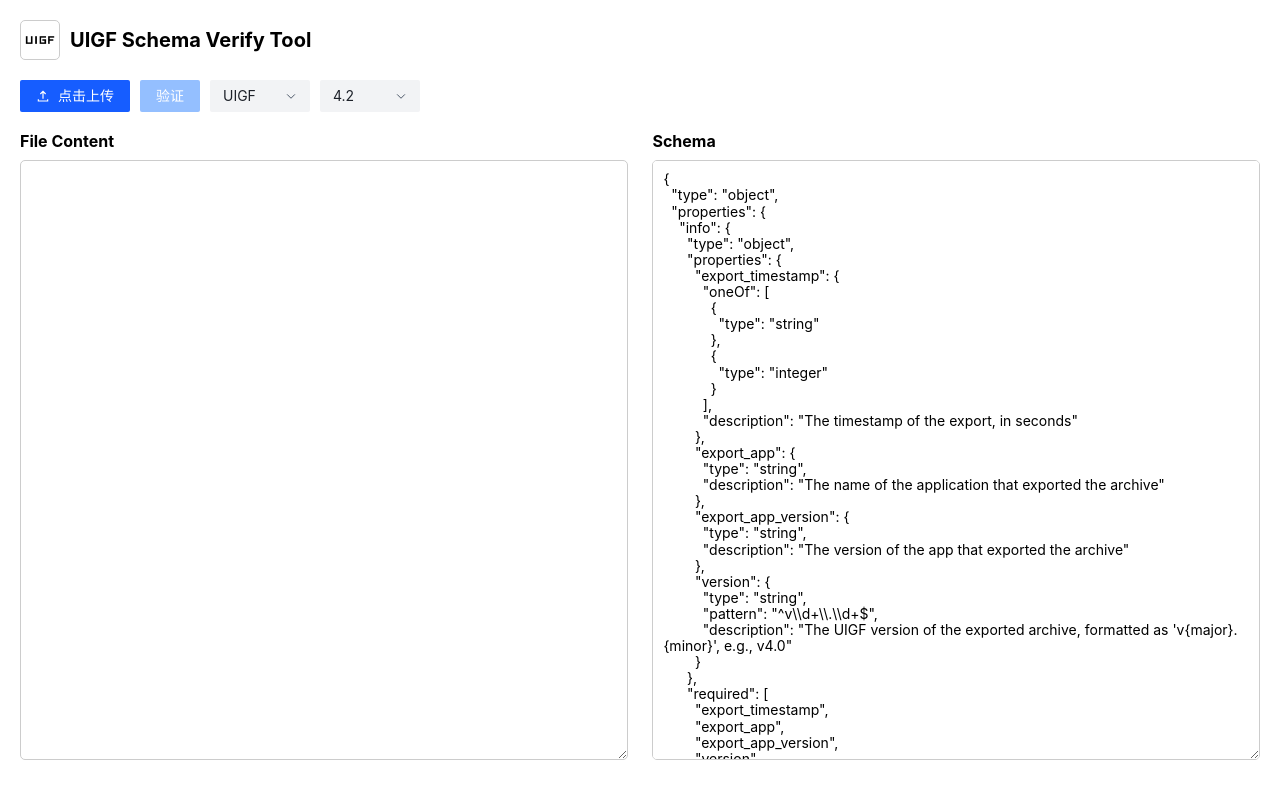
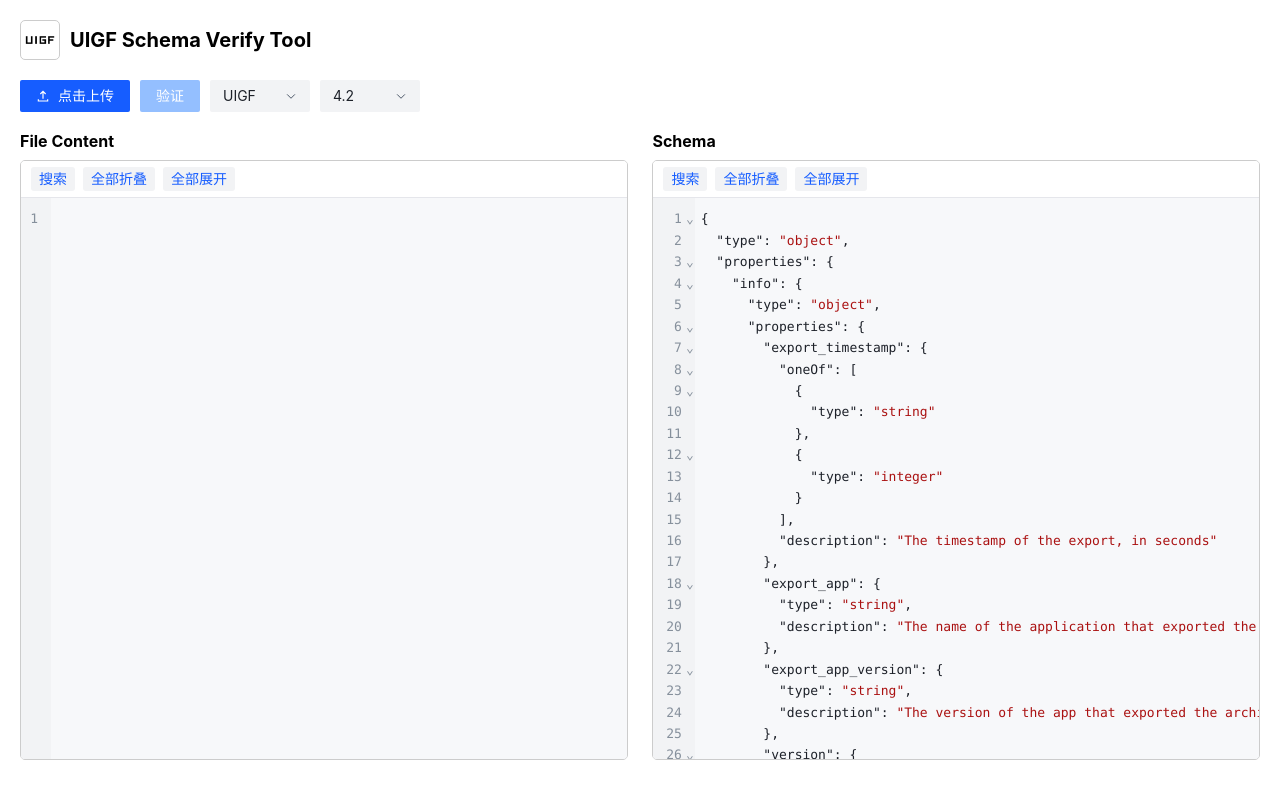
Before and after one commit to UIGF-org/UIGF-SchemaVerify, a Vue app: page / in a window 1280 px wide. Built offline with nearby package versions, Linux system fonts and the light colour scheme.

Commit message:
✨ 添加支持高亮折叠和搜索的 JSON 查看器

```diff
--- a/package.json
+++ b/package.json
@@ -10,6 +10,12 @@
     "fmt": "prettier --write src/**/*.json"
   },
   "dependencies": {
+    "@codemirror/commands": "^6.11.1",
+    "@codemirror/lang-json": "^6.0.2",
+    "@codemirror/language": "^6.12.4",
+    "@codemirror/search": "^6.7.2",
+    "@codemirror/state": "^6.7.6",
+    "@codemirror/view": "^6.43.13",
     "ajv": "^8.20.0",
     "vue": "^3.5.43"
   },
--- a/src/App.vue
+++ b/src/App.vue
@@ -34,27 +34,36 @@
     <div class="verify-body">
       <div class="verify-item">
         <div class="verify-title">File Content</div>
-        <div v-if="previewTruncated" class="preview-note">仅预览前 100 KB；验证使用完整文件。</div>
-        <textarea class="verify-box" :value="filePreview" readonly/>
+        <div v-if="selectedFile" class="preview-note">
+          {{ previewFormatted ? '已格式化 · 2 空格缩进' : '原始内容' }}
+          <span v-if="previewTruncated"> · 仅显示前约 10 万字符；验证使用完整文件。</span>
+        </div>
+        <JsonPreview class="verify-box" :content="filePreview" label="文件 JSON 预览"/>
       </div>
       <div class="verify-item">
         <div class="verify-title">
           <span>Schema</span>
         </div>
-        <textarea class="verify-box" :value="curSchemaContent" readonly/>
+        <JsonPreview class="verify-box" :content="curSchemaContent" label="Schema JSON"/>
       </div>
     </div>
+    <a-modal v-model:visible="errorDataVisible" title="错误数据" :footer="false" width="min(800px, 90vw)">
+      <a-alert type="error" class="error-data-message">{{ errorDataMessage }}</a-alert>
+      <div class="error-data-path">{{ errorDataPath }}</div>
+      <JsonPreview class="verify-box error-data-box" :content="errorData" label="错误数据 JSON"/>
+    </a-modal>
   </div>
 </template>
 
 <script setup lang="ts">
 import type {ErrorObject} from "ajv";
-import {computed, onBeforeUnmount, onMounted, ref, shallowRef, watch} from "vue";
+import {computed, defineAsyncComponent, onBeforeUnmount, onMounted, ref, shallowRef, watch} from "vue";
 import {RequestOption, UploadRequest} from "@arco-design/web-vue";
 import {getSchema, schemaList, SchemaType} from "./tools/schemaSwitch.ts";
 import type {WorkerResponse} from "./tools/verify.worker.ts";
 
-const previewLimit = 100 * 1024;
+const JsonPreview = defineAsyncComponent(() => import('./components/JsonPreview.vue'));
+
 let worker: Worker | undefined;
 let requestId = 0;
 let fileId = 0;
@@ -82,6 +91,7 @@
   schema.value = getSchema(schemaType, selectedVersion);
   requestId++;
   isVerifying.value = false;
+  errorDataVisible.value = false;
   verifyResult.value = "";
 }
 
@@ -96,6 +106,11 @@
 const selectedFile = shallowRef<File | null>(null);
 const filePreview = ref("");
 const previewTruncated = ref(false);
+const previewFormatted = ref(false);
+const errorDataVisible = ref(false);
+const errorData = ref('');
+const errorDataPath = ref('');
+const errorDataMessage = ref('');
 const isVerifying = ref(false);
 //  验证结果
 const verifyResult = ref<string | Array<ErrorObject>>("");
@@ -125,14 +140,8 @@
   selectedFile.value = file;
   fileId++;
   filePreview.value = "";
-  previewTruncated.value = file.size > previewLimit;
-  void file.slice(0, previewLimit).text()
-      .then((content) => {
-        if (selectedFile.value === file) filePreview.value = content;
-      })
-      .catch(() => {
-        if (selectedFile.value === file) filePreview.value = '预览读取失败';
-      });
+  previewTruncated.value = false;
+  previewFormatted.value = false;
   verify();
   option.onSuccess();
   return {};
@@ -146,6 +155,7 @@
   const currentWorker = getWorker();
   const currentRequestId = ++requestId;
   isVerifying.value = true;
+  errorDataVisible.value = false;
   verifyResult.value = "";
   currentWorker.postMessage({type: 'verify', requestId: currentRequestId, fileId, file,
     schemaType: curSchema.value, version: curVersion.value});
@@ -153,6 +163,8 @@
 
 // 显示错误数据
 function showErrData(error: ErrorObject) {
+  errorDataPath.value = error.instancePath;
+  errorDataMessage.value = error.message ?? 'Verification failed';
   worker?.postMessage({type: 'error-data', requestId, path: error.instancePath});
 }
 
@@ -161,9 +173,17 @@
   worker = new Worker(new URL('./tools/verify.worker.ts', import.meta.url), {type: 'module'});
   worker.onmessage = (event: MessageEvent<WorkerResponse>) => {
     const response = event.data;
+    if (response.type === 'preview') {
+      if (response.fileId !== fileId) return;
+      filePreview.value = response.value;
+      previewTruncated.value = response.truncated;
+      previewFormatted.value = response.formatted;
+      return;
+    }
     if (response.requestId !== requestId) return;
     if (response.type === 'error-data') {
-      alert(response.value);
+      errorData.value = response.value;
+      errorDataVisible.value = true;
       return;
     }
     isVerifying.value = false;
@@ -252,6 +272,7 @@
 
 .verify-item {
   width: 49%;
+  min-width: 0;
 }
 
 .verify-title {
@@ -268,10 +289,26 @@
   width: 100%;
   height: calc(100vh - 200px);
   box-sizing: border-box;
-  padding: 10px;
+  padding: 0;
   border: 1px solid #ccc;
   border-radius: 5px;
-  overflow-y: auto;
+  color: #1d2129;
+  background: #f7f8fa;
+}
+
+.error-data-box {
+  height: 45vh;
+}
+
+.error-data-path {
+  margin-bottom: 12px;
+  font-family: monospace;
+  overflow-wrap: anywhere;
+}
+
+.error-data-message {
+  margin-bottom: 12px;
+  overflow-wrap: anywhere;
 }
 
 .preview-note {
--- /dev/null
+++ b/src/components/JsonPreview.vue
@@ -0,0 +1,104 @@
+<template>
+  <div class="json-preview">
+    <div class="json-toolbar">
+      <button type="button" @click="searchText">搜索</button>
+      <button type="button" @click="fold">全部折叠</button>
+      <button type="button" @click="unfold">全部展开</button>
+    </div>
+    <div ref="host" class="json-editor"/>
+  </div>
+</template>
+
+<script setup lang="ts">
+import {onBeforeUnmount, onMounted, ref, watch} from 'vue';
+import {EditorState} from '@codemirror/state';
+import {EditorView, keymap, lineNumbers} from '@codemirror/view';
+import {defaultKeymap} from '@codemirror/commands';
+import {defaultHighlightStyle, foldAll, foldGutter, syntaxHighlighting, unfoldAll} from '@codemirror/language';
+import {json} from '@codemirror/lang-json';
+import {openSearchPanel, search, searchKeymap} from '@codemirror/search';
+
+const props = defineProps<{content: string; label: string}>();
+const host = ref<HTMLDivElement>();
+let view: EditorView | undefined;
+
+onMounted(() => {
+  view = new EditorView({
+    parent: host.value,
+    doc: props.content,
+    extensions: [
+      EditorState.readOnly.of(true),
+      EditorView.editable.of(false),
+      EditorView.contentAttributes.of({'aria-label': props.label, tabindex: '0'}),
+      lineNumbers(),
+      foldGutter(),
+      json(),
+      syntaxHighlighting(defaultHighlightStyle),
+      search({top: true}),
+      keymap.of([...searchKeymap, ...defaultKeymap]),
+      EditorView.theme({
+        '&': {height: '100%', backgroundColor: '#f7f8fa'},
+        '.cm-scroller': {overflow: 'auto', fontFamily: "Consolas, 'Cascadia Code', monospace", fontSize: '13px', lineHeight: '1.65'},
+        '.cm-content': {padding: '10px 0'},
+        '.cm-gutters': {backgroundColor: '#f2f3f5', color: '#86909c', border: 'none'},
+      }),
+    ],
+  });
+});
+
+watch(() => props.content, (content) => {
+  if (!view || content === view.state.doc.toString()) return;
+  view.dispatch({changes: {from: 0, to: view.state.doc.length, insert: content}, selection: {anchor: 0}});
+  view.scrollDOM.scrollTop = 0;
+  view.scrollDOM.scrollLeft = 0;
+});
+
+function searchText() {
+  if (view) openSearchPanel(view);
+}
+
+function fold() {
+  if (view) foldAll(view);
+}
+
+function unfold() {
+  if (view) unfoldAll(view);
+}
+
+onBeforeUnmount(() => view?.destroy());
+</script>
+
+<style scoped>
+.json-preview {
+  display: flex;
+  flex-direction: column;
+  min-width: 0;
+  overflow: hidden;
+}
+
+.json-toolbar {
+  display: flex;
+  gap: 8px;
+  padding: 6px 10px;
+  border-bottom: 1px solid #e5e6eb;
+  background: #fff;
+}
+
+.json-toolbar button {
+  border: 0;
+  border-radius: 3px;
+  padding: 4px 8px;
+  color: #165dff;
+  background: #f2f3f5;
+  cursor: pointer;
+}
+
+.json-toolbar button:hover {
+  background: #e8f3ff;
+}
+
+.json-editor {
+  flex: 1;
+  min-height: 0;
+}
+</style>
--- a/src/tools/verify.worker.ts
+++ b/src/tools/verify.worker.ts
@@ -19,6 +19,7 @@
 type WorkerRequest = VerifyRequest | ErrorDataRequest;
 
 export type WorkerResponse =
+    | {type: 'preview'; fileId: number; value: string; truncated: boolean; formatted: boolean}
     | {type: 'result'; requestId: number; valid: boolean; errors: ErrorObject[]}
     | {type: 'failure'; requestId: number; message: string}
     | {type: 'error-data'; requestId: number; value: string};
@@ -33,7 +34,7 @@
     const request = event.data;
     if (request.type === 'error-data') {
         let value = parsedData;
-        for (const segment of request.path.split('/').slice(1, 3)) {
+        for (const segment of request.path.split('/').slice(1)) {
             const key = segment.replace(/~1/g, '/').replace(/~0/g, '~');
             value = (value as Record<string, unknown> | undefined)?.[key];
         }
@@ -50,8 +51,16 @@
     latestRequestId = request.requestId;
     try {
         if (parsedFileId !== request.fileId) {
-            const data = JSON.parse(await request.file.text());
+            const raw = await request.file.text();
             if (latestRequestId !== request.requestId) return;
+            let data: unknown;
+            try {
+                data = JSON.parse(raw);
+            } catch (error) {
+                sendPreview(raw, request.fileId, false);
+                throw error;
+            }
+            sendPreview(JSON.stringify(data, null, 2), request.fileId, true);
             parsedData = data;
             parsedFileId = request.fileId;
         }
@@ -80,3 +89,14 @@
         } satisfies WorkerResponse);
     }
 };
+
+function sendPreview(content: string, fileId: number, formatted: boolean) {
+    const limit = 100 * 1024;
+    const truncated = content.length > limit;
+    let value = content.slice(0, limit);
+    if (truncated) {
+        const lastLine = value.lastIndexOf('\n');
+        if (lastLine > 0) value = value.slice(0, lastLine);
+    }
+    self.postMessage({type: 'preview', fileId, value, truncated, formatted} satisfies WorkerResponse);
+}
```
Also changed, not shown: 1 other file (tests, documents, lock files or other folders).
